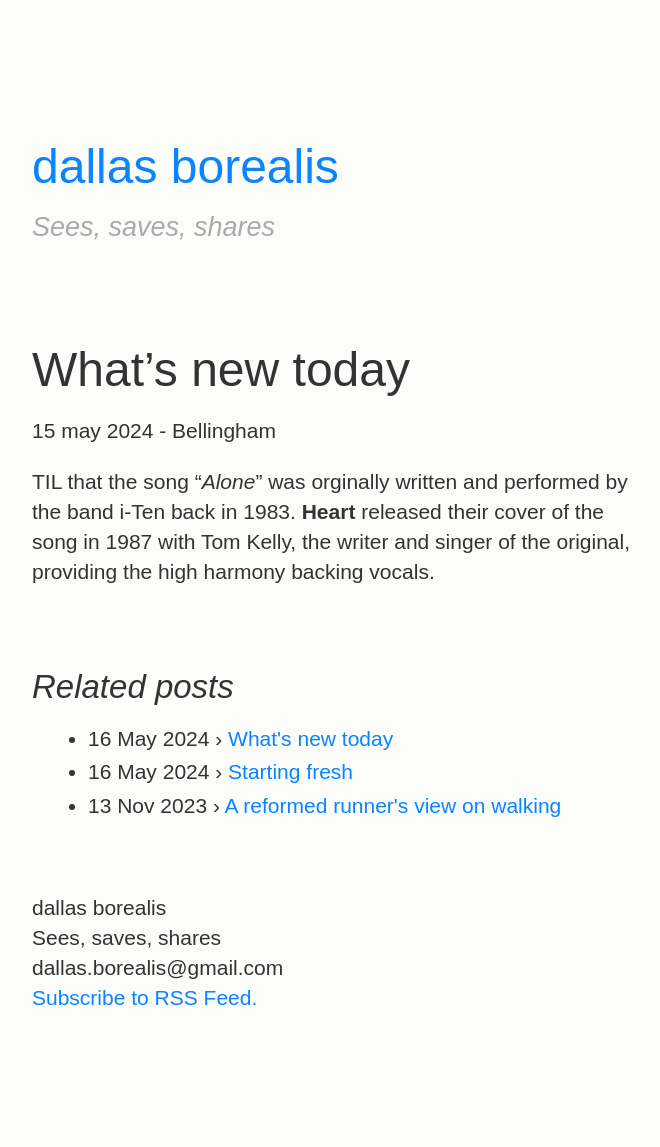
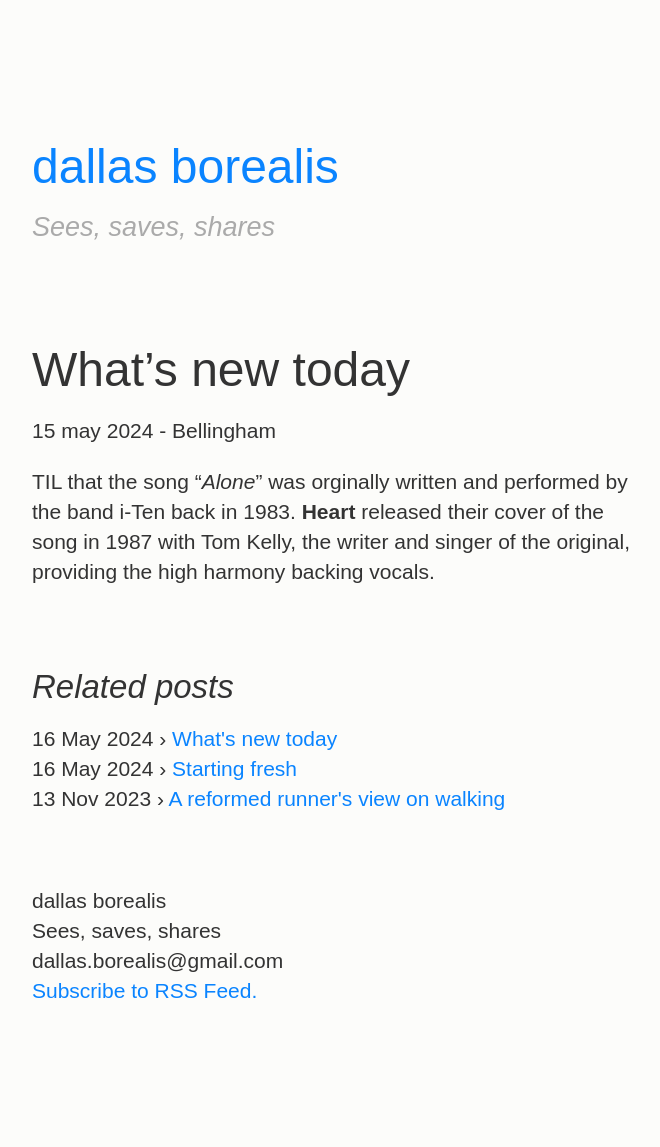
Before and after one commit to dallas-borealis/dallas-borealis.github.io, a Jekyll site: the page built from _posts/2024-05-15-whats-new-today.md, in a window 1280 px wide. Shown: the whole page, without its empty margins (128-788 px from the left). Built offline with Jekyll 4.4.1, drawn with Linux system fonts in a browser that asks for light colours.

Commit message:
Update post.html

```diff
--- a/_layouts/post.html
+++ b/_layouts/post.html
@@ -7,9 +7,9 @@ layout: default
 
 <section>
   <h2>Related posts</h2>
-  <ul class="posts">
+  <p>
     {% for post in site.related_posts limit:3 %}
-      <li><span>{{ post.date | date_to_string }}</span> &#8250; <a href="{{ post.url }}">{{ post.title }}</a></li>
+      {{ post.date | date_to_string }}</span> &#8250; <a href="{{ post.url }}">{{ post.title }}</a><br />
     {% endfor %}
-  </ul>
+  </p>
 </section>
```
